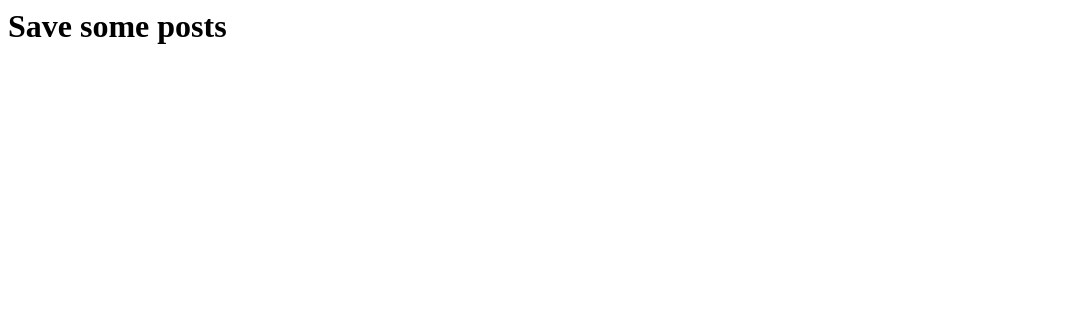
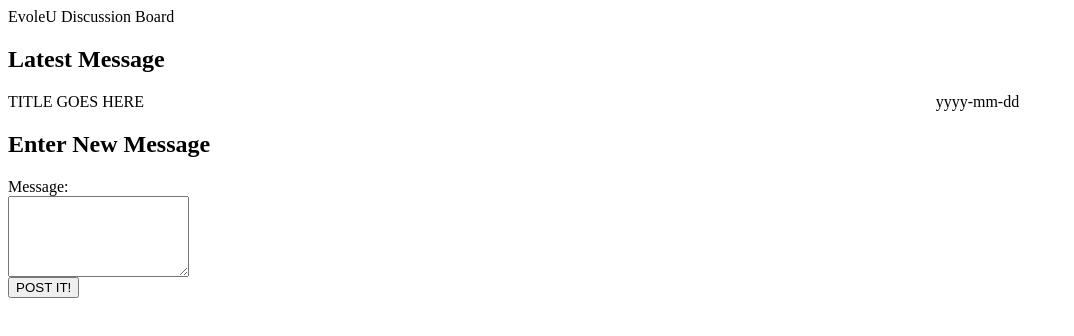
Before and after one commit to ducklabs/evolveu-user-generated-content, a website: page web2/index.html in a window 1280 px wide. Shown: the whole page, without its empty margins (0-1074 px from the left). Drawn offline with Linux system fonts and the light colour scheme.

Commit message:
Working up basic form

```diff
--- a/server/server.js
+++ b/server/server.js
@@ -6,7 +6,7 @@ const app = express()
 app.use(express.json())
 app.use('/api', api)
 
-app.use('/', express.static('../web1'))
+app.use('/day2', express.static('../web2'))
 app.use('/day3', express.static('../web3'))
 
 const port = process.env.PORT || 3000
--- a/web2/index.html
+++ b/web2/index.html
@@ -3,6 +3,22 @@
     <script></script>
   </head>
   <body>
-    <h1>Save some posts</h1>
+    <div class="header-bar">
+      EvoleU Discussion Board
+    </div>
+
+    <div style="width:80%;align:center;">
+      <h2>Latest Message</h2>
+      <div> <span>TITLE GOES HERE</span> <span style="float:right;"> yyyy-mm-dd </span> </div>
+    </div>
+
+    <div>
+      <h2>Enter New Message</h2>
+      <div>
+        <div> Message: </div>
+        <div> <textarea id="new-message" rows="5"> </textarea> </div>
+        <div> <button> POST IT! </button> </div>
+      </div>
+    </div>
   </body>
 </html>
```
